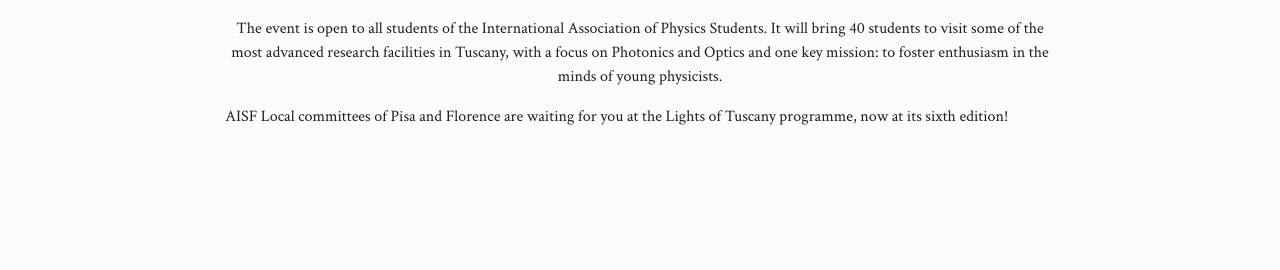
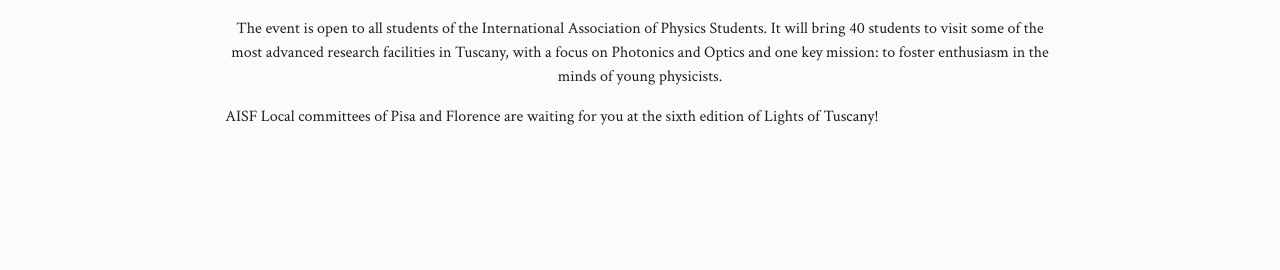
Before and after one commit to ai-sf/lot, a Jekyll site: the page built from index.html, in a window 1280 px wide. Shown: the part 1440-1710 px from the top of the page. Built offline with Jekyll 4.4.1, drawn with Linux system fonts in a browser that asks for light colours; nearby versions of some CDN libraries.

Commit message:
Update home.yml

```diff
--- a/_data/home.yml
+++ b/_data/home.yml
@@ -18,4 +18,4 @@
 paragraph: >
   The event is open to all students of the International Association of Physics Students. It will bring 40 students to visit some of the most advanced research facilities in Tuscany, with a focus on Photonics and Optics and one key mission: to foster enthusiasm in the minds of young physicists.
   </p><p>
-  AISF Local committees of Pisa and Florence are waiting for you at the Lights of Tuscany programme, now at its sixth edition!
+  AISF Local committees of Pisa and Florence are waiting for you at the sixth edition of Lights of Tuscany!
```
